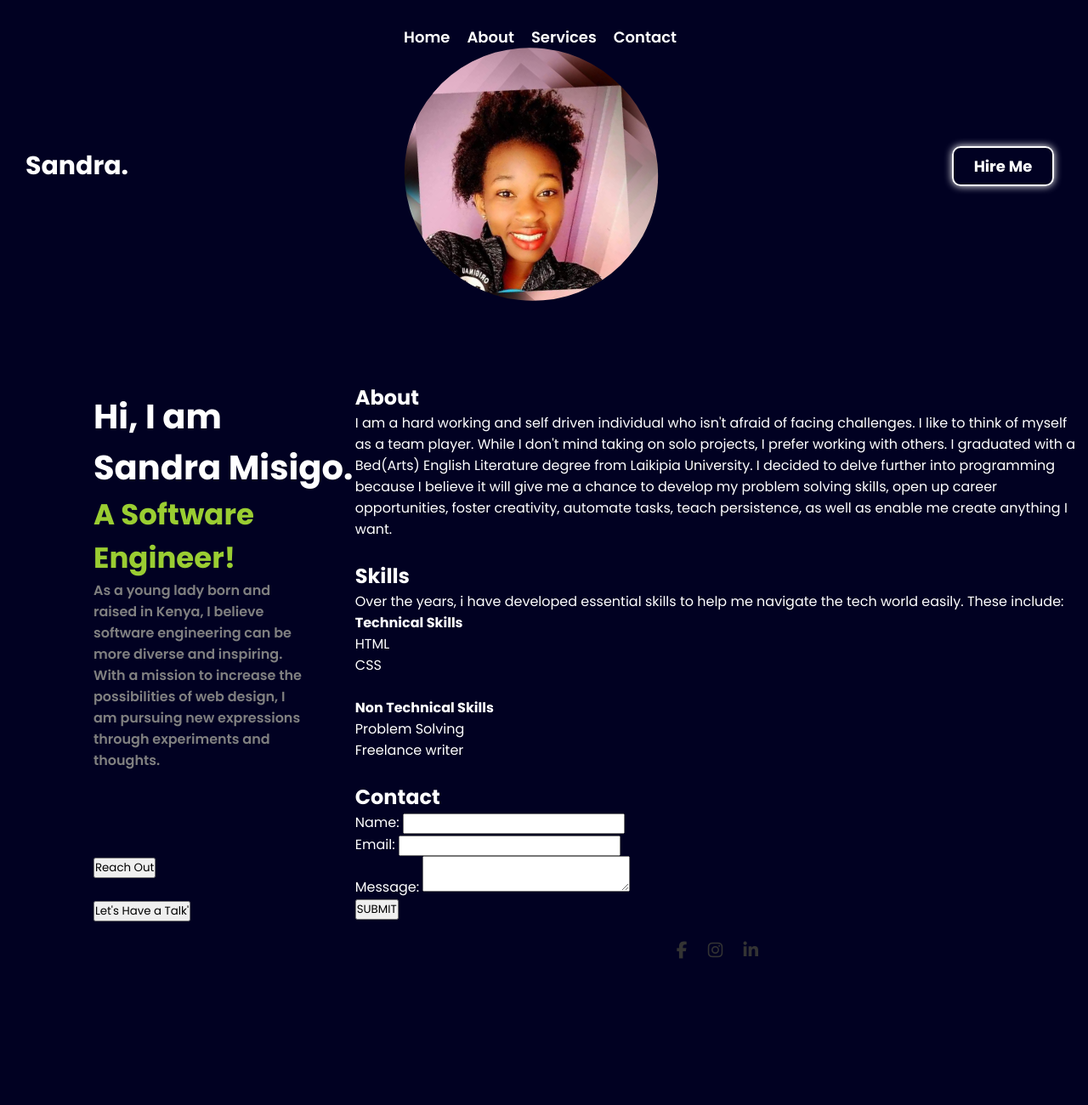
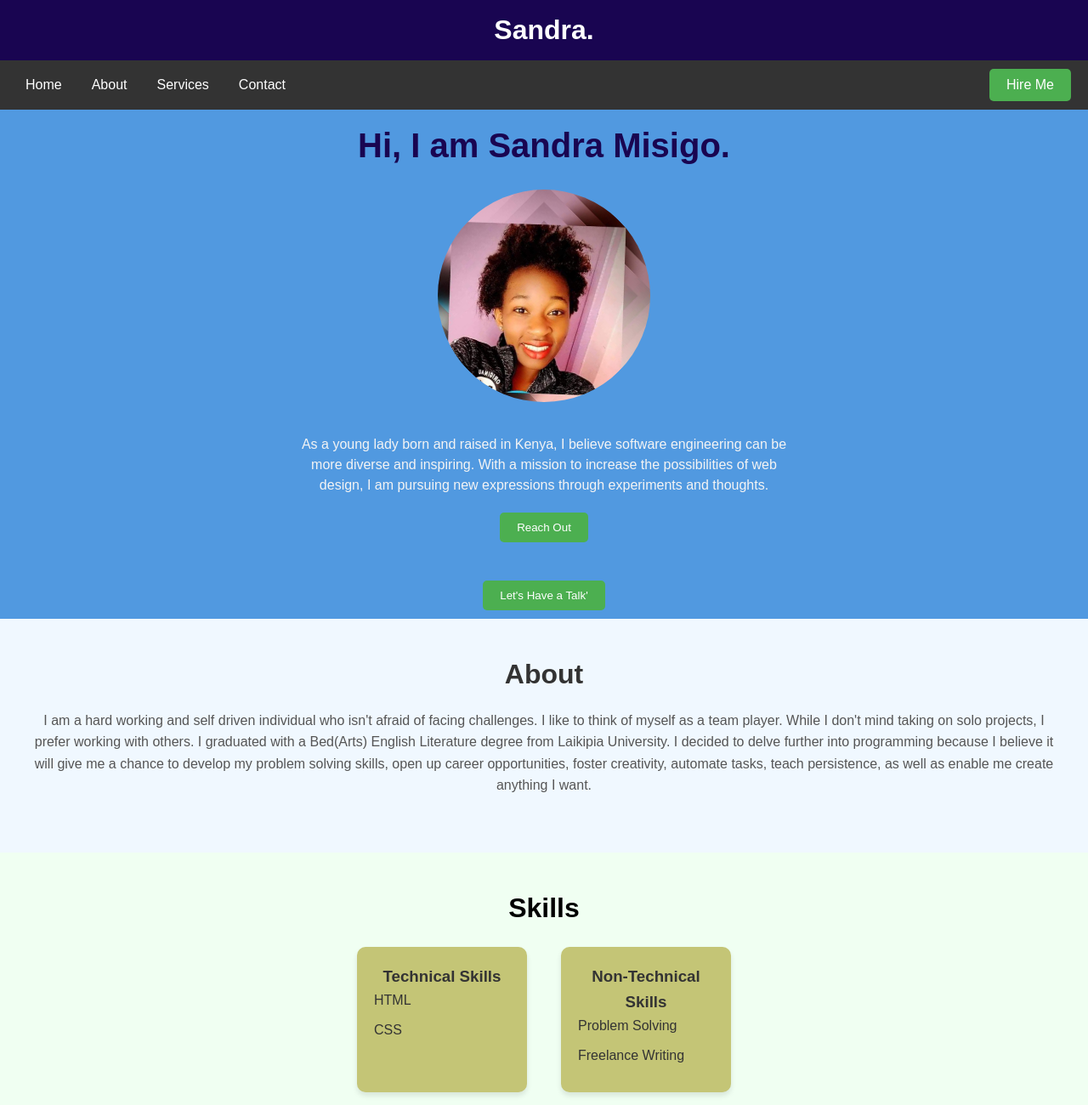
Before and after one commit to sandramisigo/portfoliorepo, a plain HTML site: page index.html in a window 1280 px wide. Shown: the top 1300 px of the page at 85% size. Before the commit the page ends 1142 px from the top, so only its background shows below. Drawn offline with Linux system fonts and the light colour scheme.

Commit message:
myportfoliorepo

```diff
--- a/index.html
+++ b/index.html
@@ -5,11 +5,13 @@
     <meta name="viewport" content="width=device-width, initial-scale=1.0">
     <title>Portfolio Website</title>
     <link rel="stylesheet" href="https://cdnjs.cloudflare.com/ajax/libs/font-awesome/6.6.0/css/all.min.css" integrity="sha512-Kc323vGBEqzTmouAECnVceyQqyqdsSiqLQISBL29aUW4U/M7pSPA/gEUZQqv1cwx4OnYxTxve5UMg5GT6L4JJg==" crossorigin="anonymous" referrerpolicy="no-referrer" />
-    <link rel="stylesheet" href="style.css">
+    <link rel="stylesheet" href="./style.css">
 </head>
 <body>
     <header>
         <div class="logo"><h2>Sandra.</h2></div>
+        </header>
+    <section id="navigation">
         <div class="navbar">
             <ul>
                 <li><a href="#">Home</a></li>
@@ -17,35 +19,34 @@
                 <li><a href="#">Services</a></li>
                 <li><a href="#">Contact</a></li>
             </ul>
-            <div class="left">
-                <div class="image">
-                    <img src="sandra.jpeg" alt="me"/>
-                </div>
-            </div>
         </div>
         <div class="button">
                 <button class="btn">Hire Me</button>
             </div>
-    </header>
-    <!-- Hero Section -->
-    <div class="hero">
-        <section>
-            <div class="right">
+        </section>
+
+
+    <!-- Home Section -->
+
+    <section id="image">
+            <div class="image">
                 <h1>Hi, I am Sandra Misigo.</h1>
-            <h2>A Software Engineer!</h2>
-            <p>As a young lady born and raised in Kenya, I believe software engineering can be more diverse and inspiring. With a mission to increase the possibilities of web design, I am pursuing new expressions through experiments and thoughts.
-            </p>
-            <br>
-            <br>
-            <br>
-            <br>
+                <img src="sandra.jpeg" alt="me"/>
+                <figcaption>
+                    As a young lady born and raised in Kenya, I believe software engineering can be more diverse and inspiring. With a mission to increase the possibilities of web design, I am pursuing new expressions through experiments and thoughts.
+                    </figcaption>
+            </div>
+
+
             <div class="button">
                 <button class="h-btn">Reach Out</button>
                 <br>
                 <br>
                 <button class="h-btn">Let's Have a Talk'</button>
             </div>
+            </div>
         </section>
+
      <main>
          <section id="about">
             <h2>About</h2>
@@ -56,21 +57,24 @@
 
         <section id="skills">
             <h2>Skills</h2>
-            <p>Over the years, i have developed essential skills to help me navigate the tech world easily. These include:</p>
-            <ul>
-                <li><b>Technical Skills</b></li>
+            <div class="skills-container">
+                <div class="skill-column">
+                    <h3>Technical Skills</h3>
                     <ul>
                         <li>HTML</li>
                         <li>CSS</li>
                     </ul>
-                <br>
-                <li> <b>Non Technical Skills</b></li>
+                </div>
+                <div class="skill-column">
+                    <h3>Non-Technical Skills</h3>
                     <ul>
                         <li>Problem Solving</li>
-                    <li>Freelance writer</li>
+                        <li>Freelance Writing</li>
                     </ul>
-            </ul>
+                </div>
+            </div>
         </section>
+
 
         <br>
 
@@ -100,4 +104,5 @@
 
     </main>
 </body>
+
 </html>
--- a/style.css
+++ b/style.css
@@ -1,212 +1,287 @@
-@import url('https://fonts.googleapis.com/css2?family=Poppins:wght@300;400;500;600;700;800&display=swap');
-
-*{
+/* General Reset */
+* {
+    margin: 0;
     padding: 0;
-    margin: 0;
     box-sizing: border-box;
-    list-style: none;
-    text-decoration: none;
-    font-family: 'Poppins',sans-serif;
+    font-family: 'Arial', sans-serif;
 }
 
-body{
-    position: relative;
-    color: #fff;
-    width: 100%;
-    height: 100vh;
-    background-color:rgb(1, 1, 34);
+/* Body Styling */
+body {
+    background-color: aliceblue;
+    color: #333;
+    line-height: 1.6;
 }
 
-header{
+/* Header Section */
+header {
+    background-color: #190551;
+    color: white;
+    padding: 10px 20px;
+    text-align: center;
+}
+
+header .logo h2 {
+    margin: 0;
+    font-size: 2rem;
+    font-weight: bold;
+}
+
+/* Navigation Bar */
+#navigation {
+    background-color: #333;
+    color: white;
+    display: flex;
+    justify-content: space-between;
+    align-items: center;
+    padding: 10px 20px;
+}
+
+.navbar ul {
+    list-style: none;
+    display: flex;
+    gap: 15px;
+}
+
+.navbar ul li {
+    display: inline;
+}
+
+.navbar ul li a {
+    color: white;
+    text-decoration: none;
+    padding: 5px 10px;
+    transition: background 0.3s ease;
+}
+
+.navbar ul li a:hover {
+    background-color: #575757;
+    border-radius: 5px;
+}
+
+.button .btn {
+    background-color: #4caf50;
+    color: white;
+    border: none;
+    padding: 10px 20px;
+    cursor: pointer;
+    border-radius: 5px;
+    font-size: 1rem;
+}
+
+.button .btn:hover {
+    background-color: #45a049;
+}
+
+/* Hero Section */
+.home {
     display: flex;
     align-items: center;
-    justify-content:space-between;
-    padding: 30px 20px;
+    justify-content: center;
+    padding: 40px;
+    background: #5199e0;
 }
 
-header .logo h2{
-    font-size: 30px;
-    font-weight: bold;
-    margin-left: 10px;
+/* Hero Section */
+#image {
+    display: flex;
+    flex-direction: column;
+    align-items: center; /* Centers content horizontally */
+    justify-content: center; /* Centers content vertically / / Full viewport height */
+    background: #5199e0;
+    text-align: center;
+    padding: 10px;/* Ensures padding doesn't affect the centering */
 }
 
-header .navbar ul{
-    display: flex;
-    align-items: center;
-    gap: 20px;
+#image img {
+    max-width: 250px; /* Responsive size */
+    border-radius: 10%; /* Rounded corners */
+    margin-bottom: 20px;
+    border-radius: 50%;
+    transform: rotate(45deg);/* Spacing below the image */
 }
 
-header .navbar ul li a{
-    color: #fff;
-    font-size: 18px;
-    font-weight: 600;
+#image h1 {
+    font-size: 2.5rem;
+    margin-bottom: 20px;
+    color: #190551;
+}
+
+#image figcaption {
+    font-size: 1rem;
+    color: #f4f4f4;
+    margin-top: 10px;
+    line-height: 1.5;
+    max-width: 600px;
+    text-align: center;
+}
+
+.home h1, .home h2 {
+    color: #333;
+}
+
+.home h1 {
+    text-align: center;
+    color: #190551;
+    font-size: 2.5rem;
+    margin-bottom: 10px;
+}
+
+.home h2 {
+    text-align: center;
+    color: #190551;
+    font-size: 1.8rem;
+    margin-bottom: 15px;
+}
+
+.home p {
+    text-align: center;
+    margin-top: 15px;
+    font-size: 1rem;
+    color: #0f0b19;
+}
+
+.h-btn {
+    margin-top: 20px;
+    padding: 10px 20px;
+    border: none;
+    background-color: #4caf50;
+    color: white;
+    border-radius: 5px;
     cursor: pointer;
 }
 
-header .navbar ul li a:hover{
-    text-decoration: underline;
-    filter: drop-shadow(0 0 10px black);
+.h-btn:hover {
+    background-color: #45a049;
 }
 
-header .button{
-    margin-right: 20px;
-}
-header .button .btn{
-    width: 120px;
-    padding: 8px;
-    background-color:transparent;
-    border: 2px solid white;
-    outline: none;
-    box-shadow: 0 0 10px white;
-    border-radius: 10px;
-    cursor: pointer;
-    font-size: 18px;
-    font-weight: bold;
-    color: #fff;
-    transition: .4s;
+/* About Section */
+#about {
+    padding: 40px;
+    background-color:aliceblue;
+    text-align: center;
 }
 
-header .button .btn:hover{
-    scale: 1.1;
-    border-radius: 20px;
-    box-shadow: 0 5px 14px white;
+#about h2 {
+    font-size: 2rem;
+    color: #333;
 }
 
-.hero{
-    display: flex;
-    justify-content: space-between;
-    padding: 10px;
-    padding-top: 60px;
+#about p {
+    margin-top: 15px;
+    font-size: 1rem;
+    color: #555;
 }
 
-.hero .right{
-    margin-left: 100px;
-    margin-top: 10px;
+/* Skills Section */
+/* Skills Section */
+#skills {
+    padding: 40px;
+    background-color: rgb(240, 255, 242);
+    text-align: center;
 }
 
-.right h2{
-    font-size: 34px;
-    font-weight: bold;
-    color: yellowgreen;
-}
-.right h1{
-    font-size: 40px;
-    font-weight: bold;
+#skills h2 {
+    font-size: 2rem;
+    margin-bottom: 20px;
+    color: black;
 }
 
-.right p{
-    color: gray;
-    font-size: 16px;
-    font-weight: 600;
-    width: 80%;
+#skills .skills-container {
+    display: flex;
+    justify-content: center; /* Centers the items horizontally */
+    gap: 40px; /* Adds space between the two columns */
+    margin-top: 20px;
 }
 
-.right .buttton{
-    margin-top: 20px;
-    display: flex;
-    gap: 20px;
-}
-.right .buttton .h-btn{
-    width: 130px;
-    padding: 10px;
-    background-color:transparent;
-    color: #fff;
-    border: 2px solid white;
-    box-shadow: 0 0 10px white;
-    outline: none;
-    cursor: pointer;
-    font-size: 17px;
-    cursor: pointer;
-    transition: .4s;
-    outline: none;
+#skills .skills-container .skill-column {
+    background: #c4c576;
+    padding: 20px;
+    border-radius: 10px;
+    width: 200px; /* Fixed width for consistency */
+    box-shadow: 0 4px 6px rgba(0, 0, 0, 0.1); /* Adds a subtle shadow */
 }
 
-.h-btn:hover{
- scale: 1.1;
- box-shadow: 0 9px 12px white;
- border-radius: 23px;
- outline: none;
- filter: drop-shadow( 0 0 10px blue);
+#skills .skills-container .skill-column ul {
+    list-style: none;
+    padding: 0;
 }
 
-.right .social-media{
-    display: flex;
-    align-items: center;
-    justify-content: center;
-    gap: 30px;
-    margin-top: 140px;
-    margin-left: 400px;
-}
-
-.right .social-media li {
-    width: 40px;
-    height: 40px;
-    background-color:transparent;
-    border: 2px solid white;
-    outline: none;
-    box-shadow: 0 0 12px white;
-    border-radius: 50%;
-    cursor: pointer;
-    transition: .4s;
-    display: flex;
-    align-items: center;
-    justify-content: center;
-}
-
-.right .social-media li:hover{
-    scale: 1.1;
-    box-shadow: 0 22px 30px yellowgreen;
+#skills .skills-container .skill-column ul li {
+    font-size: 1rem;
+    margin-bottom: 10px;
+    color: #333;
+    text-align: left;
 }
 
 
-.right .social-media li a{
-    color: #fff;;
-    font-size: 20px;
+/* Contact Section */
+#contact {
+    padding: 50px;
+    background: #6e6aa4;
+    text-align: center;
 }
 
-
-.hero .left{
-    margin-right: 140px;
-    margin-top: -10px;
+#contact h2 {
+    font-size: 2rem;
+    color: #333;
 }
 
-.hero .left .image{
-    width: 300px;
-    height: 300px;
-    display: flex;
-    align-items: center;
-    justify-content: center;
-    outline: none;
-    box-shadow: 0 22px 20px white;
-    border-radius: 50%;
-    background-color:transparent;
+#contact form {
+    max-width: 500px;
+    margin: 0 auto;
+    text-align: left;
 }
 
-.left .image img{
-    width: 300px;
-    height: 296px;
-    border-radius: 50%;
-    rotate: 40deg;
+#contact label {
+    display: block;
+    font-size: 1rem;
+    margin-bottom: 5px;
+    color: #333;
 }
 
+#contact input, #contact textarea {
+    width: 100%;
+    padding: 10px;
+    margin-bottom: 15px;
+    border: 1px solid #ccc;
+    border-radius: 5px;
+}
 
+#contact button {
+    background-color: #4caf50;
+    color: white;
+    border: none;
+    padding: 10px 20px;
+    border-radius: 5px;
+    cursor: pointer;
+}
+
+#contact button:hover {
+    background-color: #45a049;
+}
+
+/* Social Media Section */
 .social-media {
-    list-style: none; /* Remove default list styling */
-    padding: 0;  /* Remove default padding */
+    padding: 20px;
+    background: #333;
+    color: white;
     text-align: center;
 }
 
 .social-media li {
-    display: inline-block;  /* Display list items inline for horizontal layout */
-    margin: 0 10px;  /* Add space between social links */
+    list-style: none;
+    display: inline-block;
+    margin: 0 10px;
 }
 
 .social-media a {
-    color: inherit;  /* Inherit color from parent element */
+    color: green;
+    font-size: 1.5rem;
+    text-decoration: none;
+    transition: color 0.3s ease;
 }
 
-/* Font Awesome icon styles (adjust as needed) */
-.fa-brands {
-    font-size: 20px;
-    color: #333;
+.social-media a:hover {
+    color: #120db2;
 }
```
Lines whose indentation alone changed are shown as unchanged.
